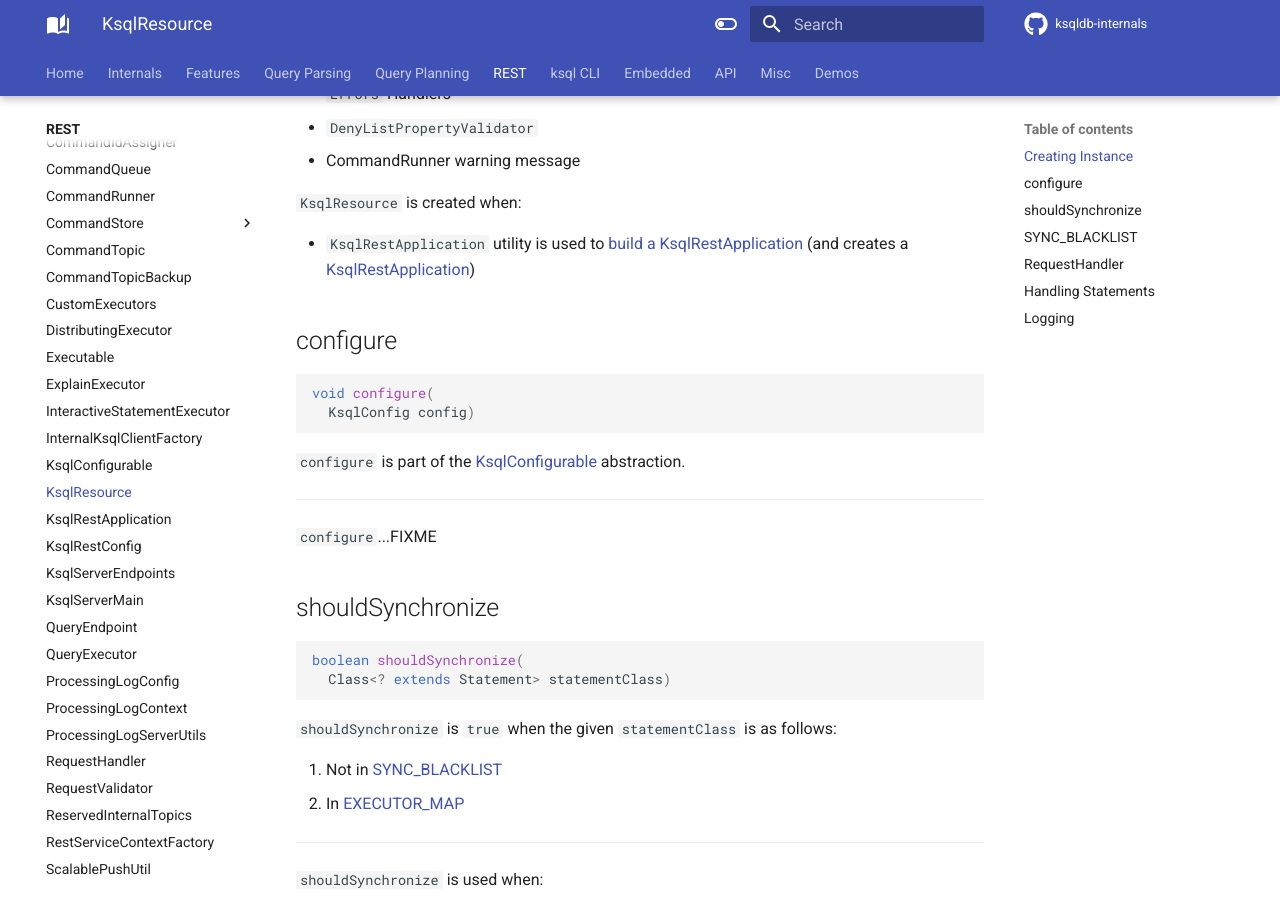
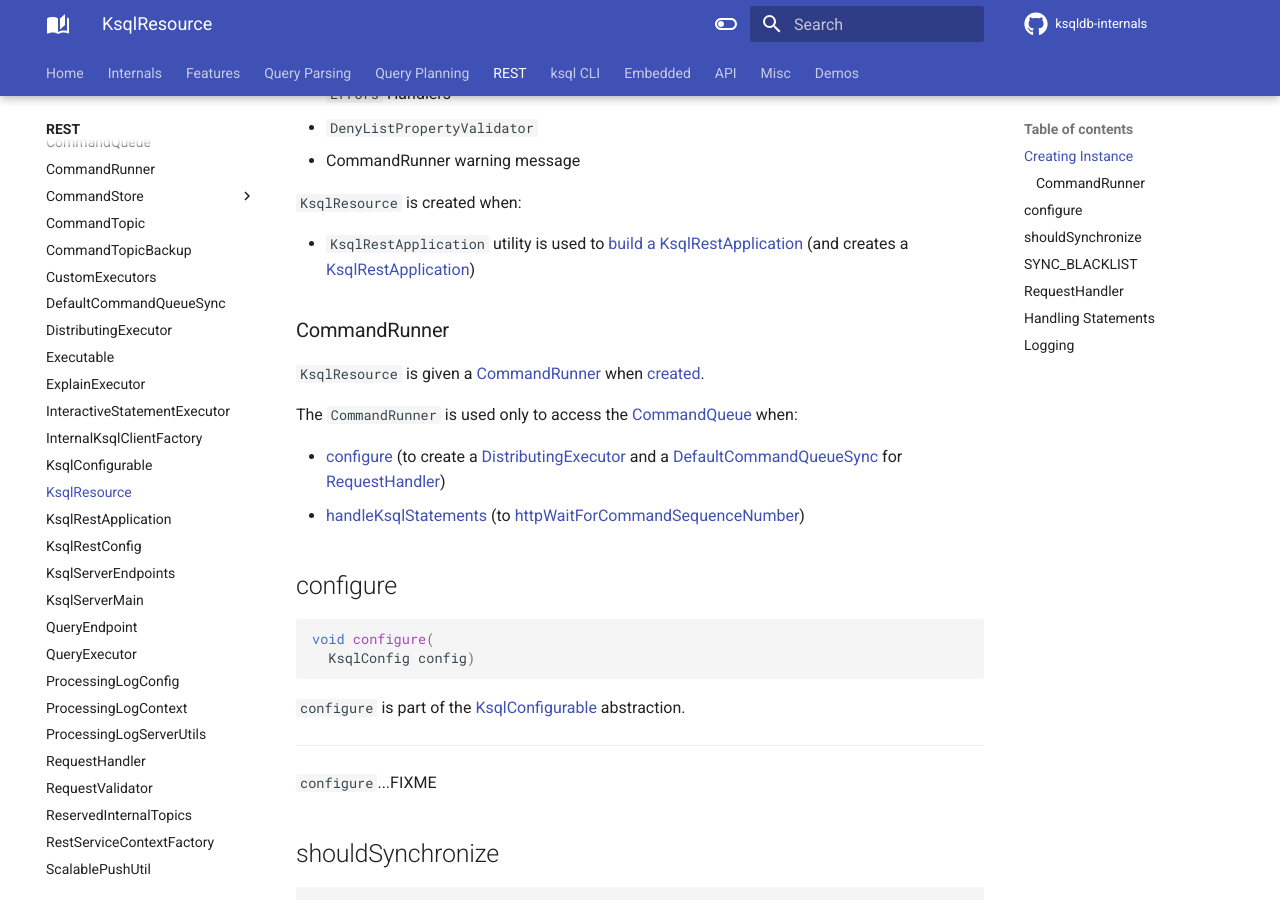
Before and after one commit to japila-books/ksqldb-internals, an MkDocs documentation site: the page built from docs/rest/KsqlResource.md, in a window 1280 px wide and 900 px high, scrolled down 532 px. Built offline with MkDocs 1.6.1 and Material for MkDocs 9.7.7, drawn with Linux system fonts in a browser that asks for light colours; comment, search, counter and statistics services are not loaded.

Commit message:
CommandRunner and KsqlRestApplication (and KsqlResource)

```diff
--- a/docs/rest/KsqlResource.md
+++ b/docs/rest/KsqlResource.md
@@ -7,7 +7,7 @@
 `KsqlResource` takes the following to be created:
 
 * <span id="ksqlEngine"> [KsqlEngine](../KsqlEngine.md)
-* <span id="commandRunner"> [CommandRunner](CommandRunner.md)
+* [CommandRunner](#commandRunner)
 * <span id="distributedCmdResponseTimeout"> `distributedCmdResponse` Timeout
 * <span id="activenessRegistrar"> `ActivenessRegistrar`
 * <span id="injectorFactory"> [Injector](../Injector.md) factory
@@ -19,6 +19,15 @@
 `KsqlResource` is created when:
 
 * `KsqlRestApplication` utility is used to [build a KsqlRestApplication](KsqlRestApplication.md#buildApplication) (and creates a [KsqlRestApplication](KsqlRestApplication.md#ksqlResource))
+
+### <span id="commandRunner"> CommandRunner
+
+`KsqlResource` is given a [CommandRunner](CommandRunner.md) when [created](#creating-instance).
+
+The `CommandRunner` is used only to access the [CommandQueue](CommandRunner.md#getCommandQueue) when:
+
+* [configure](#configure) (to create a [DistributingExecutor](DistributingExecutor.md) and a [DefaultCommandQueueSync](DefaultCommandQueueSync.md) for [RequestHandler](RequestHandler.md))
+* [handleKsqlStatements](#handleKsqlStatements) (to [httpWaitForCommandSequenceNumber](CommandStoreUtil.md#httpWaitForCommandSequenceNumber))
 
 ## <span id="configure"> configure
 
--- a/mkdocs.yml
+++ b/mkdocs.yml
@@ -284,6 +284,7 @@ nav:
     - CommandTopic: rest/CommandTopic.md
     - CommandTopicBackup: rest/CommandTopicBackup.md
     - CustomExecutors: rest/CustomExecutors.md
+    - DefaultCommandQueueSync: rest/DefaultCommandQueueSync.md
     - DistributingExecutor: rest/DistributingExecutor.md
     - Executable: rest/Executable.md
     - ExplainExecutor: rest/ExplainExecutor.md
```
Also changed, not shown: docs/rest/CommandRunner.md (+7 -1 lines), docs/rest/DefaultCommandQueueSync.md (added, +3 -0 lines), docs/rest/KsqlRestApplication.md (+2 -2 lines), docs/images/CommandRunner.png (added), 1 other file.
